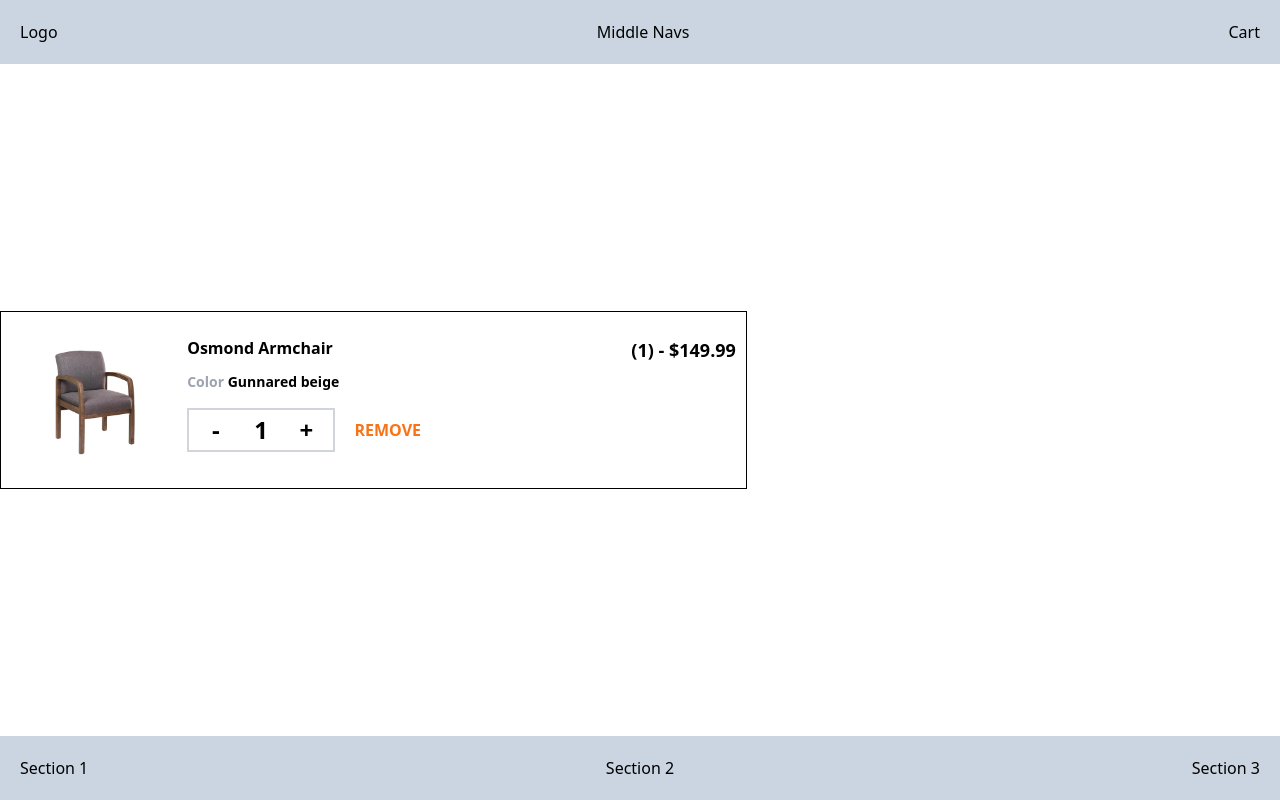
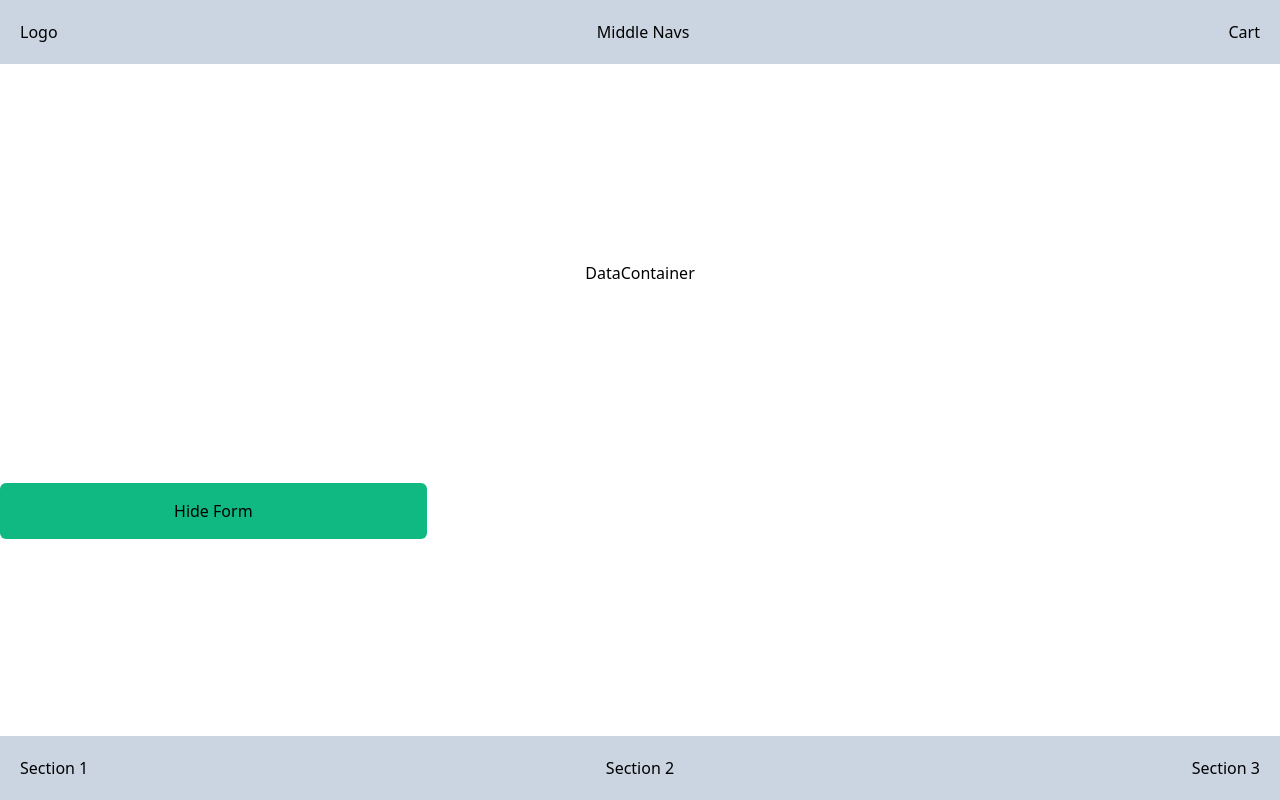
Before and after one commit to Tai-Huynh-1/html-css-intro, a React (Create React App) app in the folder react-learning/: page / in a window 1280 px wide. Built offline with nearby package versions, Linux system fonts and the light colour scheme; no server answers.

Commit message:
introduction to promises and useEffect

```diff
--- a/react-learning/package.json
+++ b/react-learning/package.json
@@ -6,6 +6,7 @@
     "@testing-library/jest-dom": "^5.16.5",
     "@testing-library/react": "^13.3.0",
     "@testing-library/user-event": "^13.5.0",
+    "axios": "^0.27.2",
     "react": "^18.2.0",
     "react-dom": "^18.2.0",
     "react-scripts": "5.0.1",
--- a/react-learning/src/App.jsx
+++ b/react-learning/src/App.jsx
@@ -1,30 +1,82 @@
-// import { useState } from 'react';
+import { useState } from 'react';
 import './App.css';
 // import Form from './components/Form';
 import Tag from "./components/common/Tag"
 import CartItem2 from './components/CartItem2';
 import Layout from './components/common/Layout';
+import DataContainer from './components/DataContainer';
+
+// const ChildComponentA = ({counter, setCounter}) => {
+//   return (<div>Counter from child component A: {counter}</div>)
+// }
+
+// const ChildComponentB = ({counter}) => {
+//   return (<div>Counter from child component B: {counter}</div>)
+// }
+
+// const ParentComponent = () => {
+//   const [counter, setCounter] = useState(1)
+//   return (<div>
+//     Counter from parent component: {counter}
+//     <ChildComponentA counter={counter} setCounter={setCounter} />
+//     <ChildComponentB counter={counter} setCounter={setCounter} />
+//   </div>)
+// }
+
+// const Contacts = () => {
+//   return <div>MY CONTACT COMPONENT</div>
+// }
+
+// const Chat = () => {
+//   return <div>MY Chat COMPONENT</div>
+// }
+
+
+// const SplitPane = (props) => {
+//   console.log('split pane props', props)
+//   return (
+//     <div className='flex justify-between'>
+//       <div className='border border-black h-full w-5/12'>
+//         {props.left}
+//       </div>
+//       <div className='border border-red-500 h-full w-5/12'>
+//         {props.right}
+//       </div>
+//     </div>
+//   )
+// }
+
+
 
 function App() {
-  // const [hideForm, setHideForm] = useState(false)
+  const [hide, setHide] = useState(false)
 
-  // const formToggler = () => {
-  //   setHideForm(prevState => !prevState)
-  // }
+  const formToggler = () => {
+    setHide(prevState => !prevState)
+  }
 
   return (
     <div className="App">
 
       <Layout>
+          {/* <SplitPane left={<Contacts />} right={<Chat />} /> */}
+
+          {!hide ? <DataContainer /> : null}
+          <button
+            className='p-4 rounded-md bg-emerald-500 w-4/12'
+            onClick={formToggler}
+          >
+              Hide Form
+          </button>
+
           {/* <PageContainer>
-            <div>
               <LeftSide />
               <RightSide />
-            </div>
           </PageContainer> */}
-          <div className='w-full lg:w-7/12'>
+          {/* <ParentComponent /> */}
+          {/* <div className='w-full lg:w-7/12'>
               <CartItem2 />
-          </div>
+          </div> */}
       </Layout>
 
     </div>
--- /dev/null
+++ b/react-learning/src/components/DataContainer/index.jsx
@@ -0,0 +1,31 @@
+import React, { useEffect } from 'react'
+import axios from 'axios'
+
+const DataContainer = () => {
+    useEffect(() => {
+        console.log('step 1: data container mounting, running useEffect to fetch data')
+
+        // JS is synchronous (single threaded)
+        // asynchronous JS (async)
+        axios.get("https://jsonplaceholder.typicode.com/users") // returns a "promise" (receipt)
+            .then(result => {
+                console.log('step 3: successfully fetched data', result.data)
+            })
+
+        console.log('step 2: waiting for data to be returned')
+
+        return () => { // cleanup function
+            console.log('FINAL step: container about to unmount, cleaning up')
+        }
+    }, [])
+
+    // promises / async
+    // useEffect & data fetching
+    // cleanup and lifecycle
+
+    return (
+        <div>DataContainer</div>
+    )
+}
+
+export default DataContainer
--- a/react-learning/src/components/common/Layout/index.jsx
+++ b/react-learning/src/components/common/Layout/index.jsx
@@ -1,6 +1,6 @@
 const Layout = (props) => {
 
-    console.log("props", props)
+    // console.log("props from layout", props)
 
     const section3 = <div>Section 3</div>
 
--- a/react-learning/src/index.js
+++ b/react-learning/src/index.js
@@ -7,9 +7,9 @@ import reportWebVitals from './reportWebVitals';
 const root = ReactDOM.createRoot(document.getElementById('root'));
 // <App /> => App() => React.createElement() => converted into a JS object {html: div, children: ...}
 root.render(
-  <React.StrictMode>
+  // <React.StrictMode>
     <App />
-  </React.StrictMode>
+  // </React.StrictMode>
 );
 
 // If you want to start measuring performance in your app, pass a function
```
Also changed, not shown: 1 other file (tests, documents, lock files or other folders).
